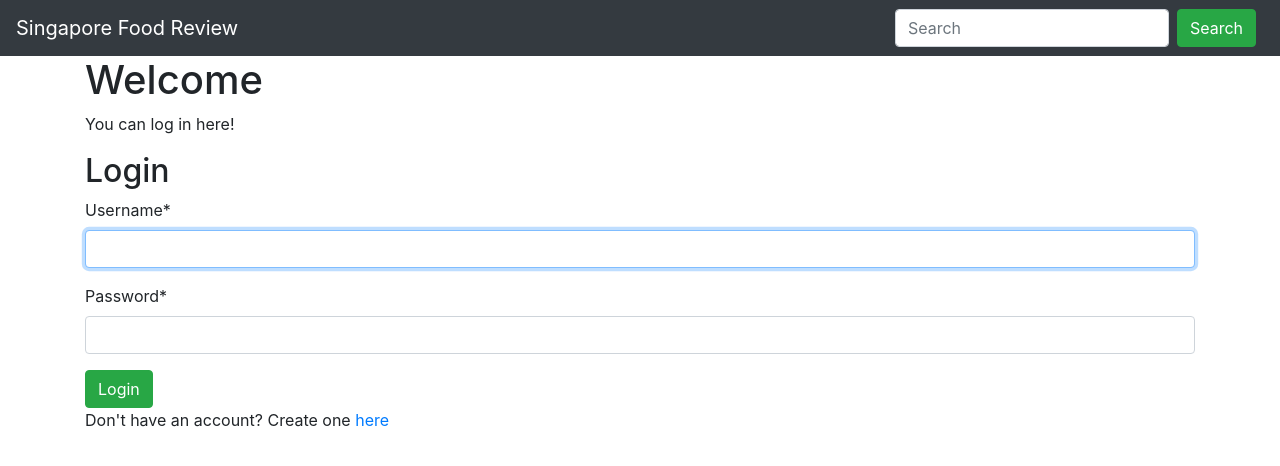
After one commit to ThettOoEain/Food_Review, a Django app: page /login/ in a window 1280 px wide. The commit adds this page. Shown: the top 466 px of the page. Run offline with Django 3.2, Linux system fonts and the light colour scheme; some libraries are stand-ins or nearby versions.

Commit message:
Adding Login Page

```diff
--- a/python_workshop/python_workshop/urls.py
+++ b/python_workshop/python_workshop/urls.py
@@ -21,4 +21,5 @@ urlpatterns = [
     path('admin/', admin.site.urls),
     path('register/',v.register, name='register'),
     path('',include('food_review.urls')),
+    path('',include('django.contrib.auth.urls')),
 ]
--- a/python_workshop/templates/register/accountbase.html
+++ b/python_workshop/templates/register/accountbase.html
@@ -1,7 +1,7 @@
 <!DOCTYPE html>
 <html lang="en">
 <head>
-  <title>Food Review</title>
+  <title>{% block title %}Food Review{%endblock%}</title>
   <meta charset="utf-8">
   <meta name="viewport" content="width=device-width, initial-scale=1">
   <link rel="stylesheet" href="https://maxcdn.bootstrapcdn.com/bootstrap/4.3.1/css/bootstrap.min.css">
--- /dev/null
+++ b/python_workshop/templates/registration/login.html
@@ -0,0 +1,19 @@
+{% extends 'register/accountbase.html' %}
+{% block title %} Login {% endblock %}
+{%load crispy_forms_tags%}
+{% block content %}
+<div class="container">
+    <h1>Welcome</h1>
+    <p>
+        You can log in here!
+    </p>
+    <h2>Login</h2>
+
+    <form method="post" class="form-group">
+        {% csrf_token %}
+        {{form|crispy}}
+        <button type="submit" class="btn btn-success">Login</button>
+        <p>Don't have an account? Create one <a href="/register">here</a></p>
+    </form>
+</div>
+{% endblock %}
```
Also changed, not shown: python_workshop/db.sqlite3.
